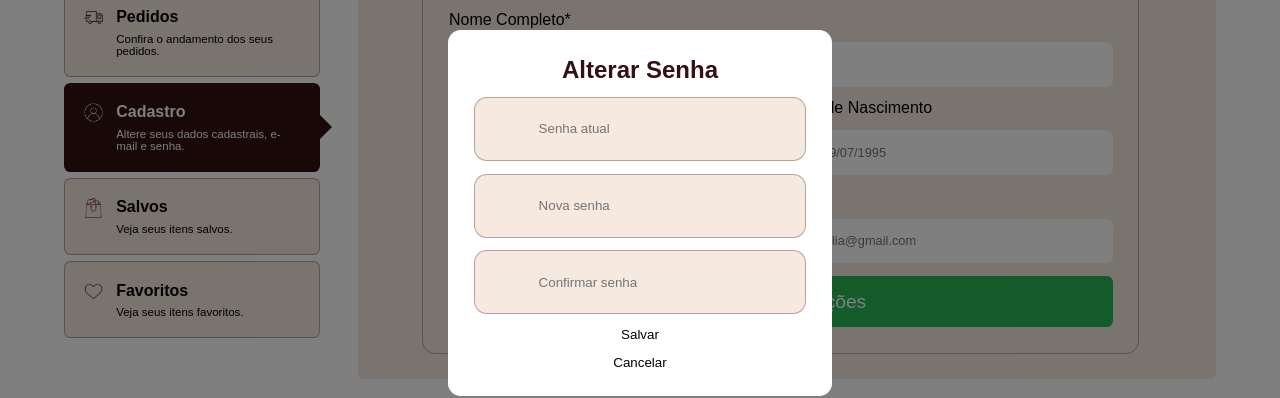
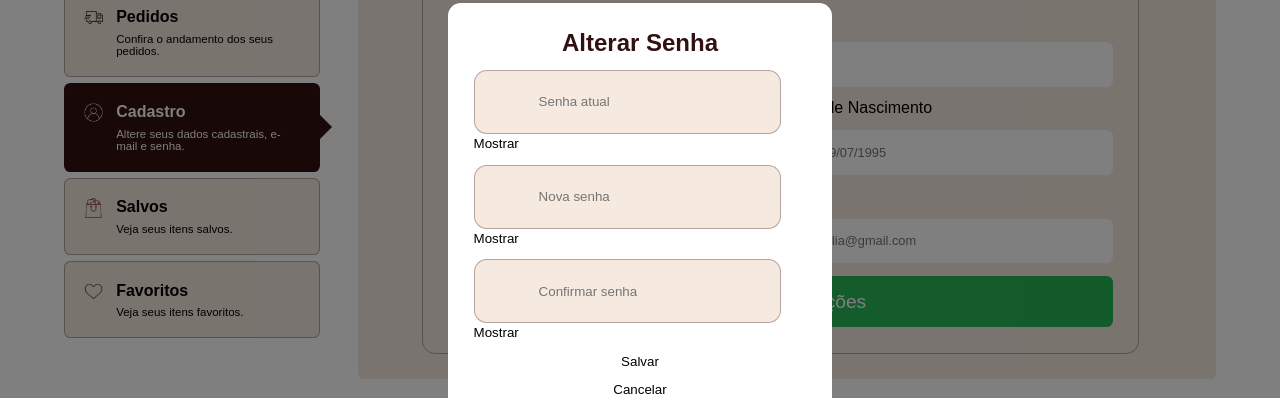
Before and after one commit to Atelier-A-Y/FrontEnd, a Vue app: page /user in a window 1280 px wide. Both pictures are taken after a click on the button "Alterar Senha". Shown: the part 187-585 px from the top of the page. Built offline with nearby package versions, Linux system fonts and the light colour scheme; no server answers.

Commit message:
Feat: ajustes nas senhas de usuário

```diff
--- a/dev-dist/sw.js
+++ b/dev-dist/sw.js
@@ -82,7 +82,7 @@ define(['./workbox-5a5d9309'], (function (workbox) { 'use strict';
     "revision": "3ca0b8505b4bec776b69afdba2768812"
   }, {
     "url": "index.html",
-    "revision": "0.s0sipdccv5o"
+    "revision": "0.5eu6vteakh"
   }], {});
   workbox.cleanupOutdatedCaches();
   workbox.registerRoute(new workbox.NavigationRoute(workbox.createHandlerBoundToURL("index.html"), {
--- a/src/services/user.ts
+++ b/src/services/user.ts
@@ -9,3 +9,15 @@ export async function updateProfile(data: any) {
   const response = await api.patch('/usuarios/me/', data)
   return response.data
 }
+
+export async function changePassword(data: {
+  current_password: string
+  new_password: string
+}) {
+  const response = await api.post(
+    '/usuarios/change_password/',
+    data
+  )
+
+  return response.data
+}
--- a/src/views/UserView.vue
+++ b/src/views/UserView.vue
@@ -1,6 +1,6 @@
 <script setup lang="ts">
 import { ref, onMounted } from 'vue'
-import { getProfile, updateProfile } from '../services/user'
+import { getProfile, updateProfile, changePassword } from '../services/user'
 import { useRouter } from 'vue-router'
 import { useAuthStore } from '../stores/auth'
 
@@ -10,6 +10,9 @@ const modalSenha = ref(false)
 const senhaAtual = ref('')
 const novaSenha = ref('')
 const confirmarSenha = ref('')
+const mostrarSenhaAtual = ref(false)
+const mostrarNovaSenha = ref(false)
+const mostrarConfirmarSenha = ref(false)
 const router = useRouter()
 const authStore = useAuthStore()
 
@@ -29,6 +32,37 @@ function sair() {
 
   authStore.logout()
   router.push('/login')
+}
+
+async function alterarSenha() {
+  if (!senhaAtual.value || !novaSenha.value || !confirmarSenha.value) {
+    alert('Preencha todos os campos.')
+    return
+  }
+
+  if (novaSenha.value !== confirmarSenha.value) {
+    alert('As senhas não coincidem.')
+    return
+  }
+
+  try {
+    // chamada para sua API
+    await changePassword({
+      current_password: senhaAtual.value,
+      new_password: novaSenha.value
+    })
+
+    alert('Senha alterada com sucesso!')
+
+    senhaAtual.value = ''
+    novaSenha.value = ''
+    confirmarSenha.value = ''
+
+    modalSenha.value = false
+  } catch (error) {
+    console.error(error)
+    alert('Erro ao alterar senha.')
+  }
 }
 
 async function carregarUsuario() {
@@ -113,23 +147,52 @@ onMounted(() => {
             <div class="modal-content">
               <h2>Alterar Senha</h2>
 
+              <div class="senha-field">
                 <input
                   v-model="senhaAtual"
-                type="password"
+                  :type="mostrarSenhaAtual ? 'text' : 'password'"
                   placeholder="Senha atual"
-              />
+                >
+
+                <button
+                  type="button"
+                  @click="mostrarSenhaAtual = !mostrarSenhaAtual"
+                >
+                  {{ mostrarSenhaAtual ? 'Ocultar' : 'Mostrar' }}
+                </button>
+              </div>
+
+              <div class="senha-field">
                 <input
                   v-model="novaSenha"
-                type="password"
+                  :type="mostrarNovaSenha ? 'text' : 'password'"
                   placeholder="Nova senha"
                 >
+
+                <button
+                  type="button"
+                  @click="mostrarNovaSenha = !mostrarNovaSenha"
+                >
+                  {{ mostrarNovaSenha ? 'Ocultar' : 'Mostrar' }}
+                </button>
+              </div>
+
+              <div class="senha-field">
                 <input
                 v-model="confirmarSenha"
-                type="password"
+                :type="mostrarConfirmarSenha ? 'text' : 'password'"
                 placeholder="Confirmar senha"
-              />
+                >
 
-              <button>Salvar</button>
+                <button
+                  type="button"
+                  @click="mostrarConfirmarSenha = !mostrarConfirmarSenha"
+                >
+                  {{ mostrarConfirmarSenha ? 'Ocultar' : 'Mostrar' }}
+                </button>
+              </div>
+
+              <button @click="alterarSenha">Salvar</button>
               <button @click="modalSenha = false">Cancelar</button>
             </div>
           </div>
```
Lines whose indentation alone changed are shown as unchanged.
